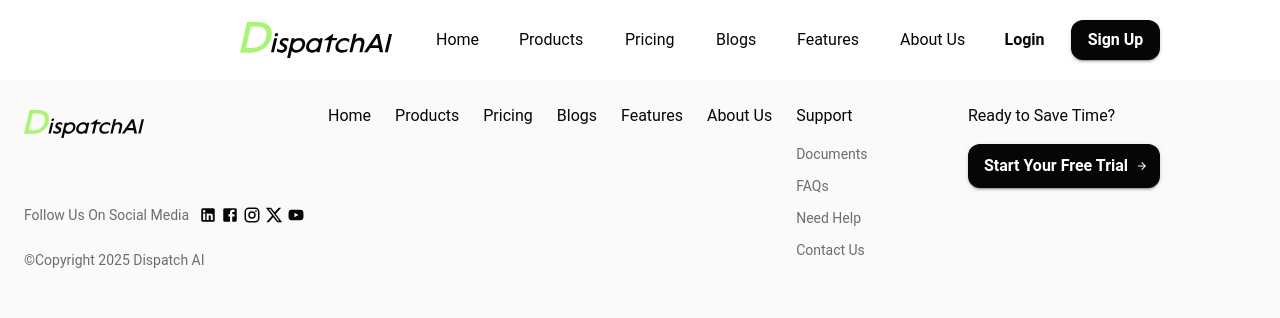
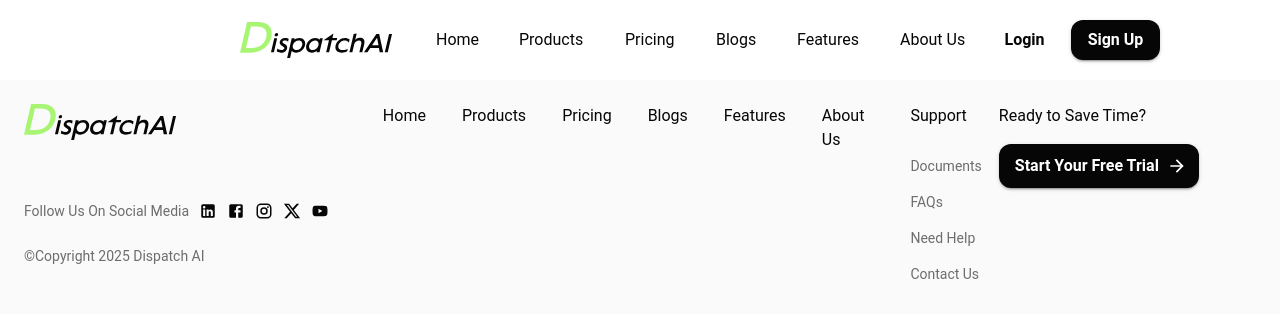
Before and after one commit to Dispatch-AI-com/frontend, a Next.js app: page / in a window 1280 px wide. Shown: the top 318 px of the page. Built offline with nearby package versions, Linux system fonts and the light colour scheme.

Commit message:
Refactored Footer with the updated UI

```diff
--- a/src/components/features/landing/Footer.tsx
+++ b/src/components/features/landing/Footer.tsx
@@ -21,8 +21,8 @@ const FooterWrapper = styled(Box)(({ theme }) => ({
 
 const LogoContainer = styled(Box)({
   marginBottom: '60px',
-  width: '120px',
-  height: '40px',
+  width: '152px',
+  height: '36px',
   position: 'relative'
 });
 
@@ -62,7 +62,7 @@ const NavLink = styled(Link)(({ theme }) => ({
 
 const SupportLinksStack = styled(Stack)({
   position: 'absolute',
-  marginTop: '16px',
+  marginTop: '28px',
 });
 
 const SupportLink = styled(Link)(({ theme }) => ({
@@ -85,13 +85,13 @@ export default function Footer() {
           spacing={{ xs: 4, md: 2 }}
         >
           {/* Logo and Social Media */}
-          <Box flex={{ md: 3 }}>
+          <Box flex={{ md:4 }}>
             <LogoContainer>
               <Image src="/logo.svg" alt="DispatchAI Logo" layout="fill" objectFit="contain" priority />
             </LogoContainer>
             <SocialContainer>
               <SocialText variant="body2">Follow Us On Social Media</SocialText>
-              <Stack direction="row" spacing={0}>
+              <Stack direction="row" spacing={0.75}>
                 <SocialIconButton color="inherit"><LinkedInIcon /></SocialIconButton>
                 <SocialIconButton color="inherit"><FacebookIcon /></SocialIconButton>
                 <SocialIconButton color="inherit"><InstagramIcon /></SocialIconButton>
@@ -104,25 +104,25 @@ export default function Footer() {
 
           {/* Navigation Links */}
           <Box
-            flex={{ md: 6.5 }}
+            flex={{ md: 7 }}
             sx={{
               display: { xs: 'none', lg: 'block' }
             }}
           >
-            <NavLinksStack direction="row" spacing={3}>
-              <NavLink href="#" color="inherit">Home</NavLink>
-              <NavLink href="#" color="inherit">Products</NavLink>
-              <NavLink href="#" color="inherit">Pricing</NavLink>
-              <NavLink href="#" color="inherit">Blogs</NavLink>
-              <NavLink href="#" color="inherit">Features</NavLink>
-              <NavLink href="#" color="inherit">About Us</NavLink>
+            <NavLinksStack direction="row" spacing={4.5}>
+              <NavLink href="/" color="inherit">Home</NavLink>
+              <NavLink href="/products" color="inherit">Products</NavLink>
+              <NavLink href="/pricing" color="inherit">Pricing</NavLink>
+              <NavLink href="/blogs" color="inherit">Blogs</NavLink>
+              <NavLink href="/features" color="inherit">Features</NavLink>
+              <NavLink href="/about-us" color="inherit">About Us</NavLink>
               <Box>
-                <NavLink href="#" color="inherit">Support</NavLink>
-                <SupportLinksStack spacing={1.5}>
-                  <SupportLink href="#">Documents</SupportLink>
-                  <SupportLink href="#">FAQs</SupportLink>
-                  <SupportLink href="#">Need Help</SupportLink>
-                  <SupportLink href="#">Contact Us</SupportLink>
+                <NavLink href="/support" color="inherit">Support</NavLink>
+                <SupportLinksStack spacing={2}>
+                  <SupportLink href="/support/documents">Documents</SupportLink>
+                  <SupportLink href="/support/faqs">FAQs</SupportLink>
+                  <SupportLink href="/support/need-help">Need Help</SupportLink>
+                  <SupportLink href="/support/contact-us">Contact Us</SupportLink>
                 </SupportLinksStack>
               </Box>
             </NavLinksStack>
@@ -139,7 +139,7 @@ export default function Footer() {
             <ButtonTitle>Ready to Save Time?</ButtonTitle>
             <CommmonButton
               buttonVariant="black"
-              endIcon={<ArrowForwardIcon sx={{ width: '12px', height: '12px' }} />}
+              endIcon={<ArrowForwardIcon sx={{ width: '20px', height: '20px' }} />}
             >
               Start Your Free Trial
             </CommmonButton>
```
